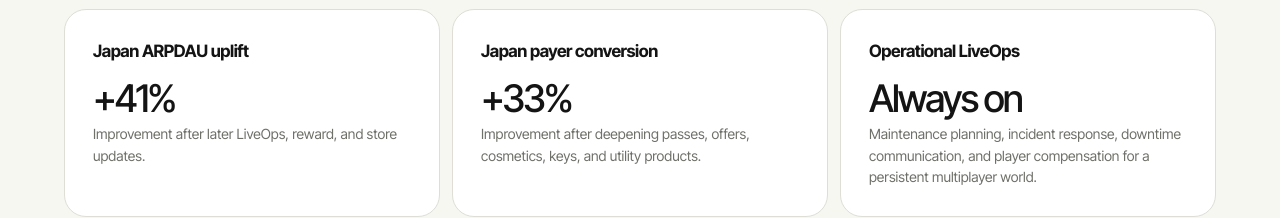
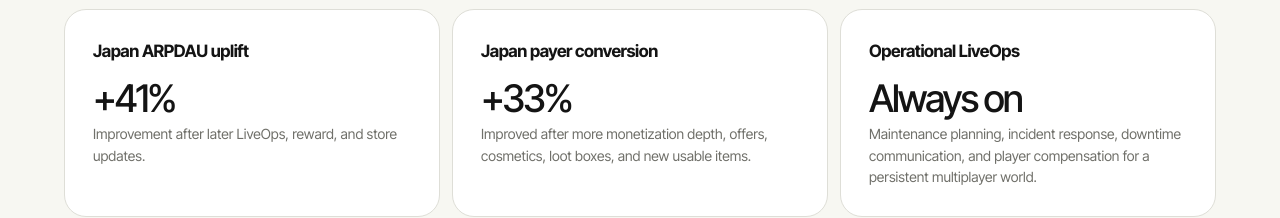
Before and after one commit to jarvinendesign/jarvinendesign-web, a website: page case-studies/live-ops/index.html in a window 1280 px wide. Shown: the part 2120-2338 px from the top of the page. Drawn offline with nearby package versions, Linux system fonts and the light colour scheme; a web font is replaced by a local one.

Commit message:
Update index.html

```diff
--- a/case-studies/live-ops/index.html
+++ b/case-studies/live-ops/index.html
@@ -544,7 +544,7 @@
                 </div>
                 <div class="economy">
                     <article class="card"><h3>Japan ARPDAU uplift</h3><strong>+41%</strong><p>Improvement after later LiveOps, reward, and store updates.</p></article>
-                    <article class="card"><h3>Japan payer conversion</h3><strong>+33%</strong><p>Improvement after deepening passes, offers, cosmetics, keys, and utility products.</p></article>
+                    <article class="card"><h3>Japan payer conversion</h3><strong>+33%</strong><p>Improved after more monetization depth, offers, cosmetics, loot boxes, and new usable items.</p></article>
                     <article class="card"><h3>Operational LiveOps</h3><strong>Always on</strong><p>Maintenance planning, incident response, downtime communication, and player compensation for a persistent multiplayer world.</p></article>
                 </div>
                 <p class="metric-note"><strong>Context:</strong> These are directional Japan-only results from a relatively small player population, and represent the improved late-stage values reached after sustained iteration during the four-year Japan market period. The team did not have enough time, scale, or remaining production runway to validate the same performance globally, run extensive experimentation, or determine how the results would hold with a much larger audience.</p>
```
